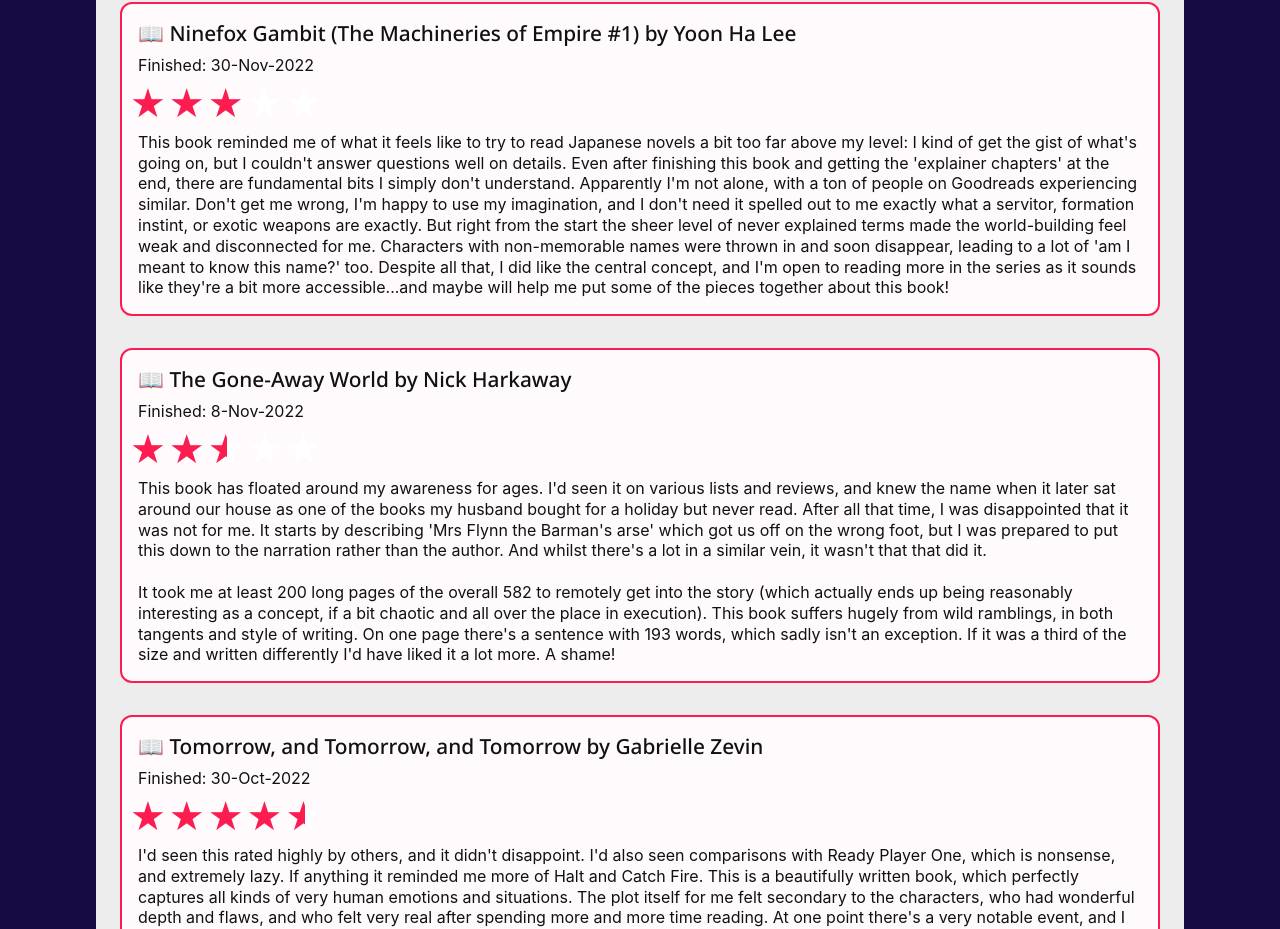
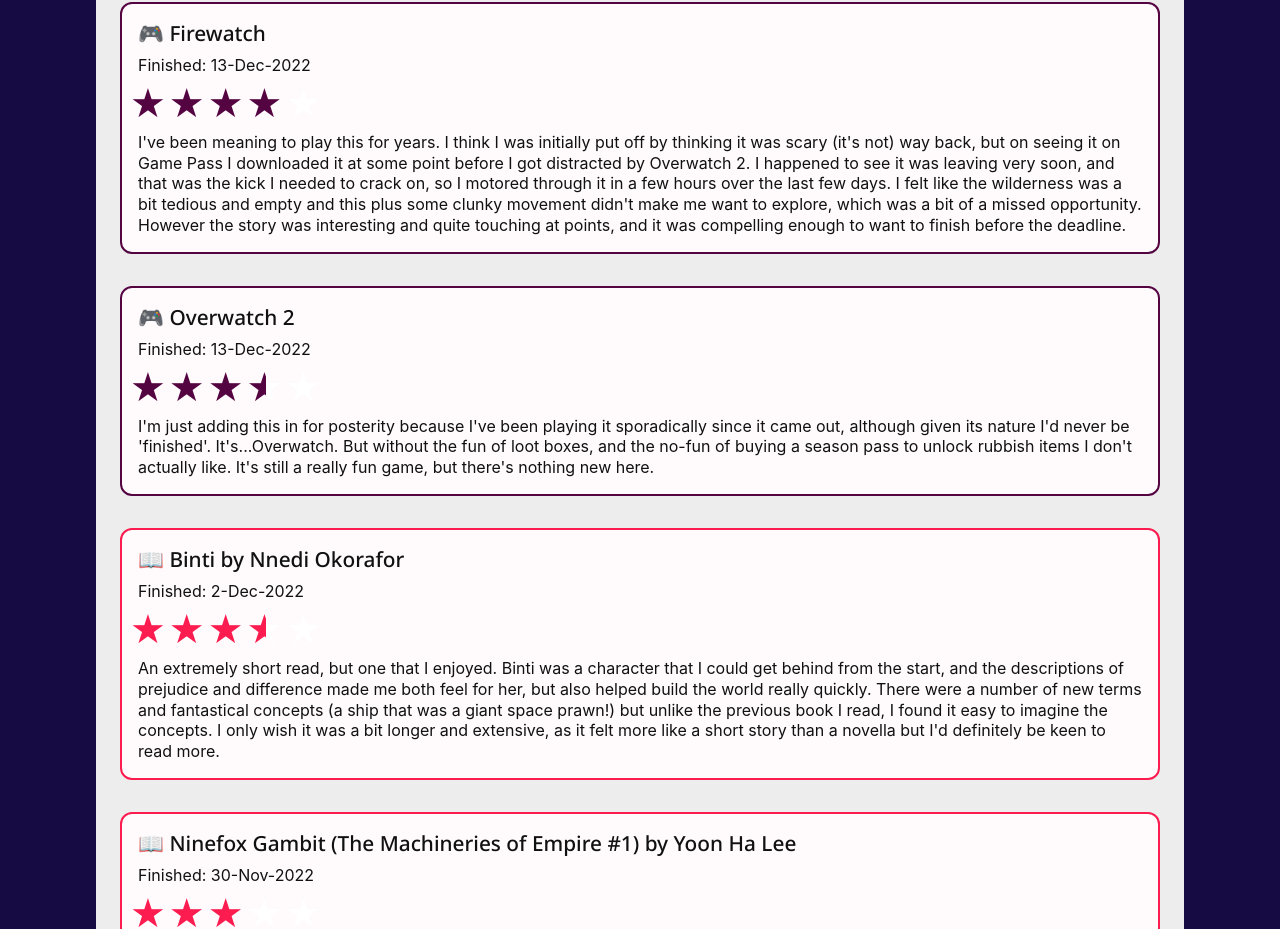
Before and after one commit to greywillfade/small-reviews, a React (Create React App) app: page / in a window 1280 px wide. Shown: the part 215-1144 px from the top of the page. Built offline with nearby package versions, Linux system fonts and the light colour scheme.

Commit message:
Add Overwatch 2 and Firewatch

```diff
--- a/src/data.js
+++ b/src/data.js
@@ -1,5 +1,31 @@
 export const reviewData = [
     {
+        title: "Firewatch",
+        category: "Game",
+        dateFinished: "13-Dec-2022",
+        rating: "4",
+        thoughts: "I've been meaning to play this for years. I think I was initially put off by thinking it was scary (it's not) way back, but on seeing it on Game Pass I downloaded it at some point before I got distracted by Overwatch 2. I happened to see it was leaving very soon, and that was the kick I needed to crack on, so I motored through it in a few hours over the last few days. I felt like the wilderness was a bit tedious and empty and this plus some clunky movement didn't make me want to explore, which was a bit of a missed opportunity. However the story was interesting and quite touching at points, and it was compelling enough to want to finish before the deadline."
+    },{
+        title: "Overwatch 2",
+        category: "Game",
+        dateFinished: "13-Dec-2022",
+        rating: "3.5",
+        thoughts: "I'm just adding this in for posterity because I've been playing it sporadically since it came out, although given its nature I'd never be 'finished'. It's...Overwatch. But without the fun of loot boxes, and the no-fun of buying a season pass to unlock rubbish items I don't actually like. It's still a really fun game, but there's nothing new here."
+    },{
+        title: "Binti",
+        author: "Nnedi Okorafor",
+        category: "Book",
+        dateFinished: "2-Dec-2022",
+        rating: "3.5",
+        thoughts: "An extremely short read, but one that I enjoyed. Binti was a character that I could get behind from the start, and the descriptions of prejudice and difference made me both feel for her, but also helped build the world really quickly. There were a number of new terms and fantastical concepts (a ship that was a giant space prawn!) but unlike the previous book I read, I found it easy to imagine the concepts. I only wish it was a bit longer and extensive, as it felt more like a short story than a novella but I'd definitely be keen to read more."
+    },{
+        title: "Ninefox Gambit (The Machineries of Empire #1)",
+        author: "Yoon Ha Lee",
+        category: "Book",
+        dateFinished: "30-Nov-2022",
+        rating: "3",
+        thoughts: "This book reminded me of what it feels like to try to read Japanese novels a bit too far above my level: I kind of get the gist of what's going on, but I couldn't answer questions well on details. Even after finishing this book and getting the 'explainer chapters' at the end, there are fundamental bits I simply don't understand. Apparently I'm not alone, with a ton of people on Goodreads experiencing similar. Don't get me wrong, I'm happy to use my imagination, and I don't need it spelled out to me exactly what a servitor, formation instint, or exotic weapons are exactly. But right from the start the sheer level of never explained terms made the world-building feel weak and disconnected for me. Characters with non-memorable names were thrown in and soon disappear, leading to a lot of 'am I meant to know this name?' too. Despite all that, I did like the central concept, and I'm open to reading more in the series as it sounds like they're a bit more accessible...and maybe will help me put some of the pieces together about this book!"
+    },{
         title: "Ninefox Gambit (The Machineries of Empire #1)",
         author: "Yoon Ha Lee",
         category: "Book",
```
